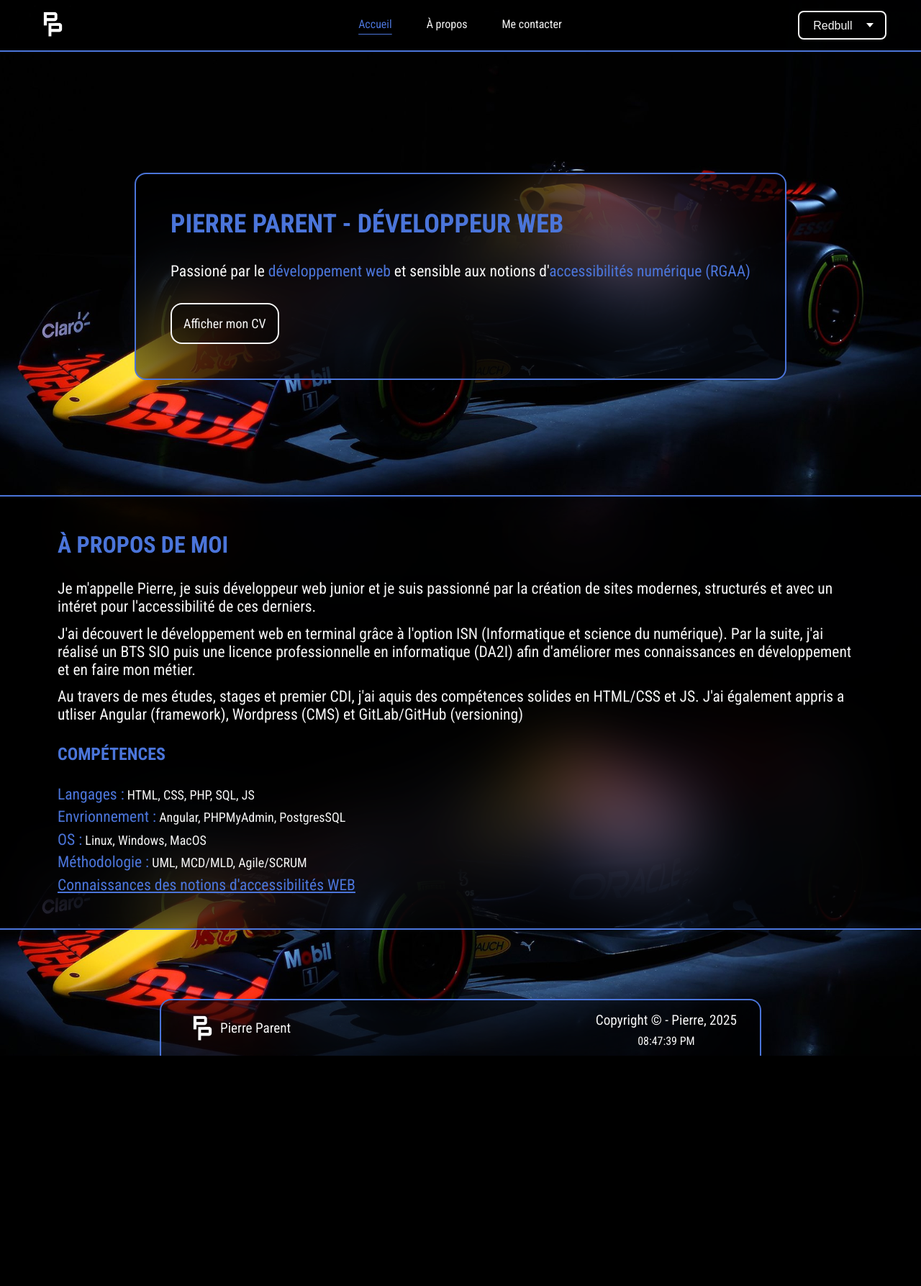
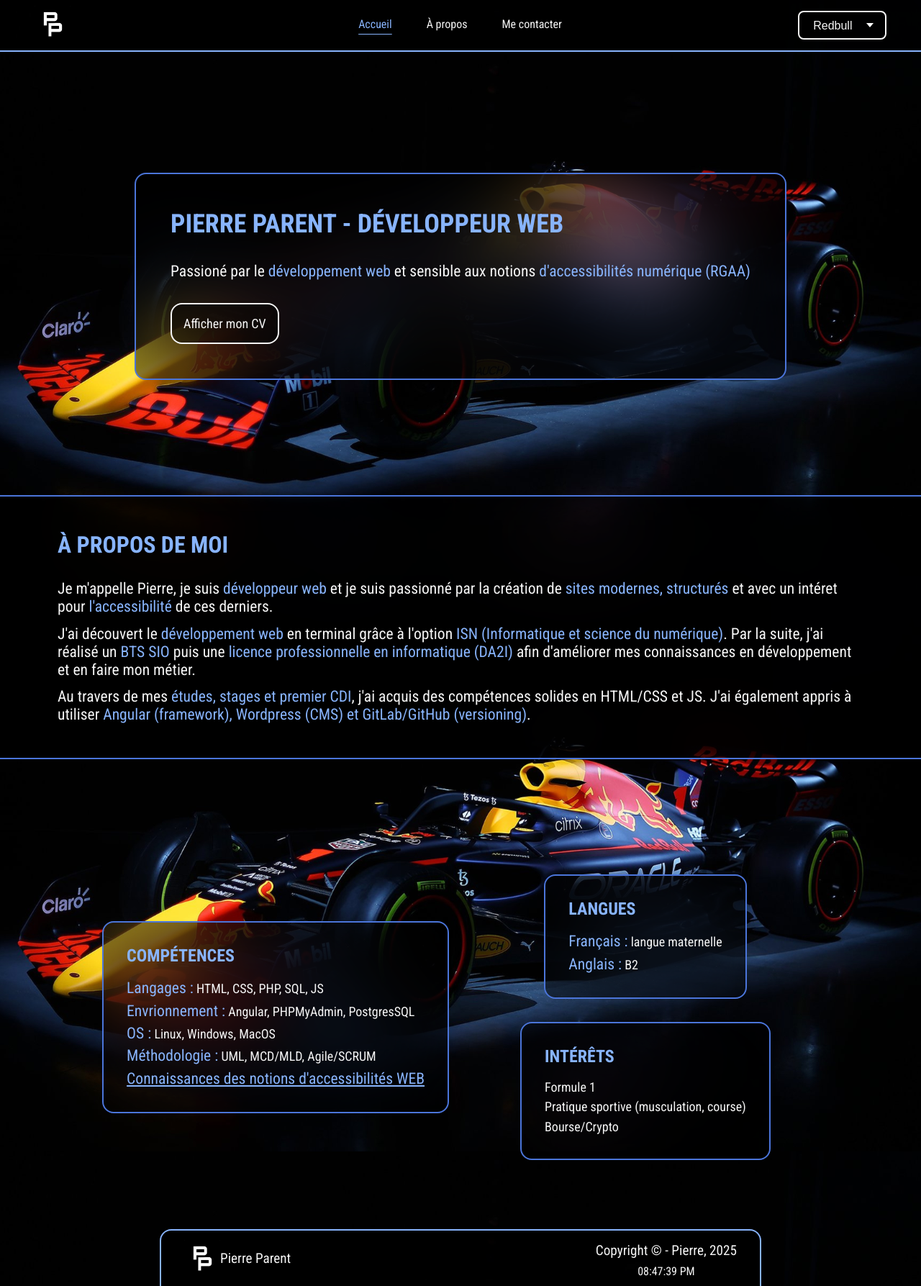
Before and after one commit to ItsLok0/portfolioPP, a PHP site: page / in a window 1280 px wide. Shown: the whole page at 72% size. Before the commit the page ends 1467 px from the top, so only its background shows below. Run offline with PHP 8.4, Linux system fonts and the light colour scheme.

Commit message:
Ajout section CLI + quelques modifs apropos et index

```diff
--- /dev/null
+++ b/includes/CLI.php
@@ -0,0 +1,27 @@
+<div class="cli">
+    <div class="content blur competences">
+        <h3>Compétences</h3>
+        <ul>
+            <li><span>Langages :</span> HTML, CSS, PHP, SQL, JS</li>
+            <li><span>Envrionnement :</span> Angular, PHPMyAdmin, PostgresSQL</li>
+            <li><span>OS :</span> Linux, Windows, MacOS</li>
+            <li><span>Méthodologie :</span> UML, MCD/MLD, Agile/SCRUM</li>
+            <li><span class="underline">Connaissances des notions d'accessibilités WEB</span></li>
+        </ul>
+    </div>
+    <div class="content blur langues">
+        <h3>Langues</h3>
+        <ul>
+            <li><span>Français :</span> langue maternelle</li>
+            <li><span>Anglais :</span> B2</li>
+        </ul>
+    </div>
+    <div class="content blur interets">
+        <h3>Intérêts</h3>
+        <ul>
+            <li>Formule 1</li>
+            <li>Pratique sportive (musculation, course)</li>
+            <li>Bourse/Crypto</li>
+        </ul>
+    </div>
+</div>
--- a/includes/apropos.php
+++ b/includes/apropos.php
@@ -2,25 +2,17 @@
     <div class="content">
         <h2>À propos de moi</h2>
         <p>
-            Je m'appelle Pierre, je suis développeur web junior et je suis passionné par la création
-            de sites modernes, structurés et avec un intéret pour l'accessibilité de ces derniers.
+            Je m'appelle Pierre, je suis <span>développeur web</span> et je suis passionné par la création
+            de <span>sites modernes, structurés</span> et avec un intéret pour <span>l'accessibilité</span> de ces derniers.
         </p>
         <p>
-            J'ai découvert le développement web en terminal grâce à l'option ISN (Informatique et science du numérique).
-            Par la suite, j'ai réalisé un BTS SIO puis une licence professionnelle en informatique (DA2I) afin
+            J'ai découvert le <span>développement web</span> en terminal grâce à l'option <span>ISN (Informatique et science du numérique)</span>.
+            Par la suite, j'ai réalisé un <span>BTS SIO</span> puis une <span>licence professionnelle en informatique (DA2I)</span> afin
             d'améliorer mes connaissances en développement et en faire mon métier.
         </p>
         <p>
-            Au travers de mes études, stages et premier CDI, j'ai aquis des compétences solides en HTML/CSS et JS.
-            J'ai également appris a utliser Angular (framework), Wordpress (CMS) et GitLab/GitHub (versioning)
+            Au travers de mes <span>études, stages et premier CDI</span>, j'ai acquis des compétences solides en HTML/CSS et JS.
+            J'ai également appris à utiliser <span>Angular (framework), Wordpress (CMS) et GitLab/GitHub (versioning)</span>.
         </p>
-        <h3>Compétences</h3>
-        <ul>
-            <li><span>Langages :</span> HTML, CSS, PHP, SQL, JS</li>
-            <li><span>Envrionnement :</span> Angular, PHPMyAdmin, PostgresSQL</li>
-            <li><span>OS :</span> Linux, Windows, MacOS</li>
-            <li><span>Méthodologie :</span> UML, MCD/MLD, Agile/SCRUM</li>
-            <li><span class="underline">Connaissances des notions d'accessibilités WEB</span></li>
-        </ul>
     </div>
 </div>
--- a/index.php
+++ b/index.php
@@ -17,7 +17,7 @@
                 <div class="intro">
                     <h1 class="name">Pierre Parent - Développeur web</h1>
                 </div>
-                <p class="desc">Passioné par le <span>développement web</span> et sensible aux notions d'<span>accessibilités numérique (RGAA)</span></p>
+                <p class="desc">Passioné par le <span>développement web</span> et sensible aux notions <span>d'accessibilités numérique (RGAA)</span></p>
                 <div class="link">
                     <a href="fichier/Pierre_Parent_CV.pdf" class="blur btn" target="_blank" rel="noopener"
                     aria-label="Afficher dans une nouvelle fenêtre le CV de Pierre Parent au format PDF">
@@ -29,6 +29,9 @@
         <section id="about">
             <?php include 'includes/apropos.php'; ?>
         </section>
+        <section id="cli">
+            <?php include 'includes/cli.php'; ?>
+        </section>
     </main>
     <?php include 'includes/footer.php'; ?>
 </body>
--- a/styles/includes/apropos.scss
+++ b/styles/includes/apropos.scss
@@ -1,5 +1,4 @@
 .apropos {
-    margin: 5rem 0;
     width: 100%;
     border-radius: 0;
     border-left: 0;
@@ -26,17 +25,8 @@
             margin: 1rem 0;
         }
 
-        ul {
-            list-style: none;
-            padding: 0;
-            gap: .4rem;
-            display: grid;
-            width: 100%;
-
-            span {
-                color: var(--main-color);
-                font-size: larger;
-            }
+        span {
+            color: var(--main-color);
         }
     }
 }
--- /dev/null
+++ b/styles/includes/cli.scss
@@ -0,0 +1,51 @@
+.cli {
+    display: grid;
+    gap: 2rem;
+    grid-template-columns: 1fr 1fr;
+
+    .content {
+        padding: 1rem 2rem;
+        height: fit-content;
+        align-self: center;
+        justify-self: center;
+
+        h3 {
+            margin: 1rem 0;
+        }
+
+        ul {
+            list-style: none;
+            padding: 0;
+            gap: .4rem;
+            display: grid;
+            width: 100%;
+
+            span {
+                color: var(--main-color);
+                font-size: larger;
+            }
+        }
+    }
+
+    .competences {
+        grid-row: 1 / span 2;
+        align-self: center;
+    }
+
+    .interets {
+        grid-column: 2;
+    }
+}
+
+@media (max-width: 804px) {
+    .cli {
+        display: flex;
+        flex-direction: column;
+        gap: 1rem;
+
+        .content {
+            width: auto;
+            align-self: normal;
+        }
+    }
+}
--- a/styles/includes/footer.scss
+++ b/styles/includes/footer.scss
@@ -1,7 +1,7 @@
 footer {
     display: flex;
     justify-content: center;
-    padding-top: 1rem;
+    margin-top: 1rem;
 
     .content {
         width: 60%;
--- a/styles/styles.css
+++ b/styles/styles.css
@@ -156,7 +156,7 @@
 footer {
   display: flex;
   justify-content: center;
-  padding-top: 1rem;
+  margin-top: 1rem;
 }
 footer .content {
   width: 60%;
@@ -212,7 +212,6 @@ footer .content .link a:hover, footer .content .link a:focus, footer .content .l
 }
 
 .apropos {
-  margin: 5rem 0;
   width: 100%;
   border-radius: 0;
   border-left: 0;
@@ -235,16 +234,8 @@ footer .content .link a:hover, footer .content .link a:focus, footer .content .l
 .apropos .content h3 {
   margin: 1rem 0;
 }
-.apropos .content ul {
-  list-style: none;
-  padding: 0;
-  gap: 0.4rem;
-  display: grid;
-  width: 100%;
-}
-.apropos .content ul span {
+.apropos .content span {
   color: var(--main-color);
-  font-size: larger;
 }
 
 @media (max-width: 804px) {
@@ -253,6 +244,50 @@ footer .content .link a:hover, footer .content .link a:focus, footer .content .l
     align-items: center;
     flex-direction: column;
     padding: 3rem;
+  }
+}
+.cli {
+  display: grid;
+  gap: 2rem;
+  grid-template-columns: 1fr 1fr;
+}
+.cli .content {
+  padding: 1rem 2rem;
+  height: fit-content;
+  align-self: center;
+  justify-self: center;
+}
+.cli .content h3 {
+  margin: 1rem 0;
+}
+.cli .content ul {
+  list-style: none;
+  padding: 0;
+  gap: 0.4rem;
+  display: grid;
+  width: 100%;
+}
+.cli .content ul span {
+  color: var(--main-color);
+  font-size: larger;
+}
+.cli .competences {
+  grid-row: 1/span 2;
+  align-self: center;
+}
+.cli .interets {
+  grid-column: 2;
+}
+
+@media (max-width: 804px) {
+  .cli {
+    display: flex;
+    flex-direction: column;
+    gap: 1rem;
+  }
+  .cli .content {
+    width: auto;
+    align-self: normal;
   }
 }
 /* Thème Ferrari */
@@ -264,7 +299,7 @@ body[data-theme=ferrari] {
 
 /* Thème Redbull */
 body[data-theme=redbull] {
-  --main-color: #4B75DA;
+  --main-color: #88B4FD;
   --border: #4B75DA;
   --bg-image: url("../img/redbull-bg.jpg");
 }
@@ -346,7 +381,7 @@ main {
   font-size: large;
 }
 main .presentation {
-  margin: 10rem 2rem 5rem 2rem;
+  margin-top: 10rem;
 }
 @media (max-width: 804px) {
   main .presentation .intro {
@@ -380,8 +415,8 @@ main .presentation .blur.btn:hover, main .presentation .blur.btn:focus, main .pr
   border-color: var(--main-color);
   outline: none;
 }
-main #about {
-  width: 100%;
+main section {
+  margin: 5rem 0;
 }
 
 /*# sourceMappingURL=styles.css.map */
--- a/styles/styles.scss
+++ b/styles/styles.scss
@@ -2,6 +2,7 @@
 @use 'includes/header.scss';
 @use 'includes/footer.scss';
 @use 'includes/apropos.scss';
+@use 'includes/cli.scss';
 @use 'colors.scss' as colors;
 @use 'theme.scss';
 
@@ -38,7 +39,7 @@ main {
     font-size: large;
 
     .presentation {
-        margin: 10rem 2rem 5rem 2rem;
+        margin-top: 10rem;
 
         .intro {
             @media (max-width: 804px) {
@@ -78,7 +79,7 @@ main {
         }
     }
 
-    #about {
-        width: 100%;
+    section {
+        margin: 5rem 0;
     }
 }
--- a/styles/theme.scss
+++ b/styles/theme.scss
@@ -9,7 +9,7 @@ body[data-theme="ferrari"] {
 
 /* Thème Redbull */
 body[data-theme="redbull"] {
-  --main-color: #4B75DA;
+  --main-color: #88B4FD;
   --border: #4B75DA;
   --bg-image: url("../img/redbull-bg.jpg");
 }
```
Also changed, not shown: 1 other file.
